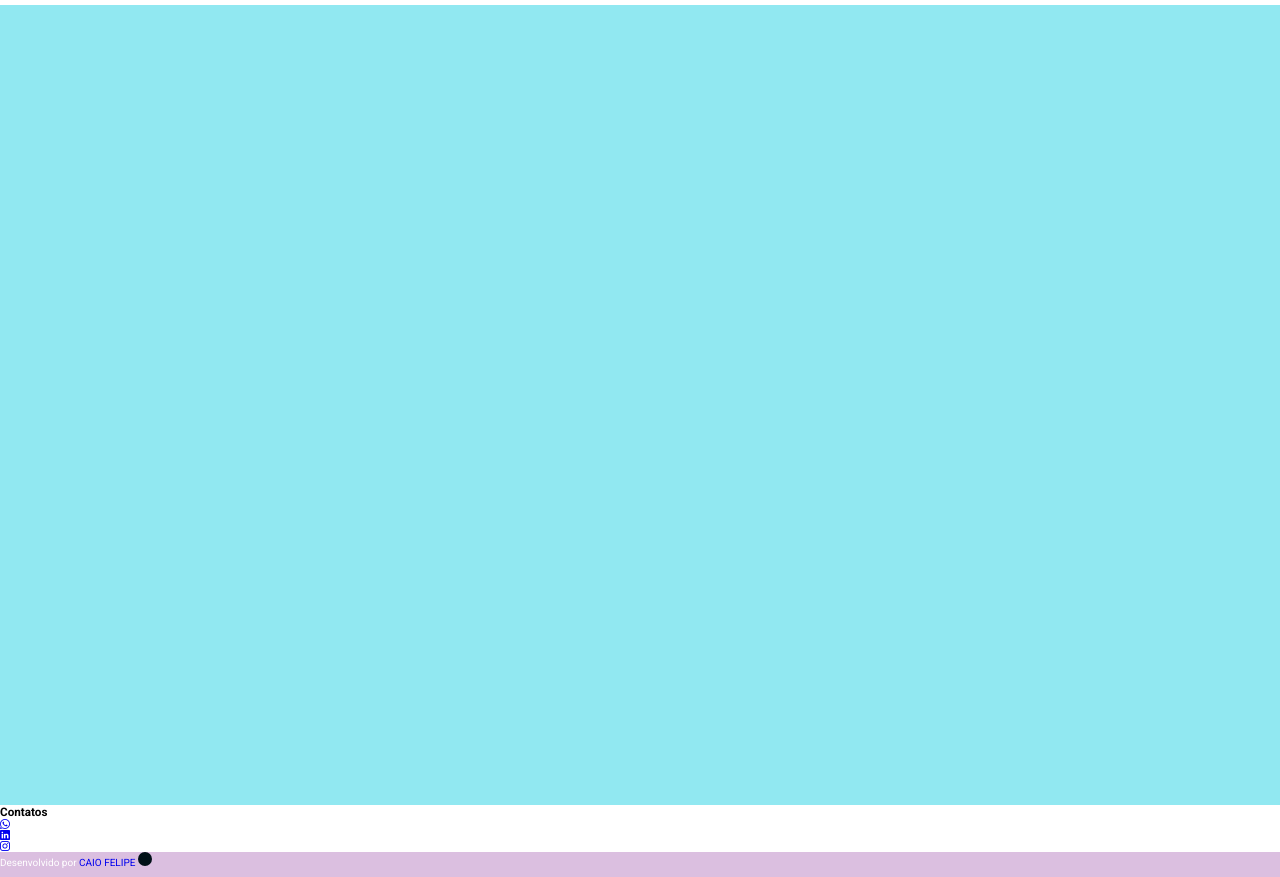
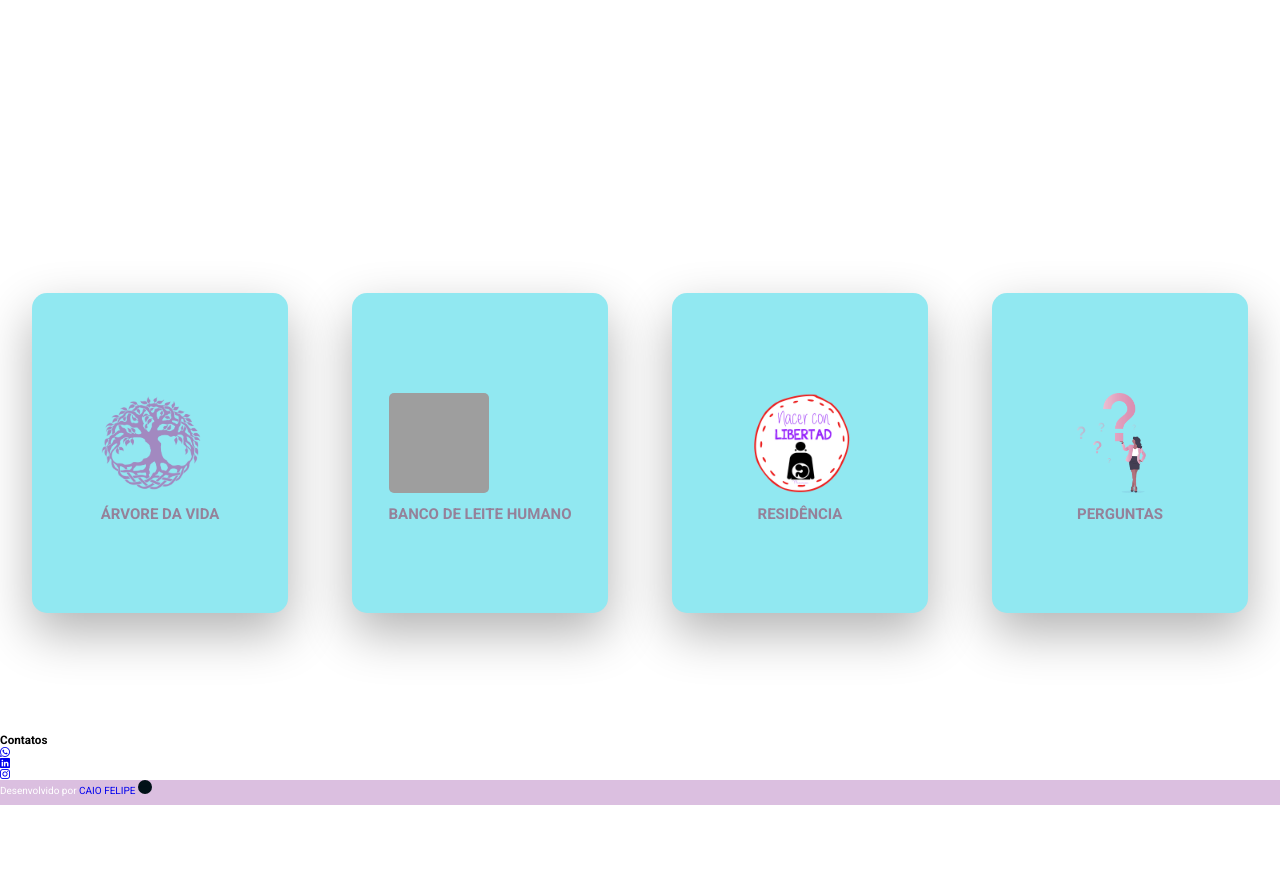
Before and after one commit to caiofelipebss/siteGabi, a plain HTML site: page index.html in a window 1280 px wide. Shown: the part 1347-2224 px from the top of the page. After the commit the page ends 2152 px from the top, so only its background shows below. Drawn offline with nearby package versions, Linux system fonts and the light colour scheme; grey boxes are pictures that could not be loaded.

Commit message:
Com a parte dos destaques

```diff
--- a/index.html
+++ b/index.html
@@ -21,8 +21,8 @@
             <ul class="list-menu">
                 <li><a href="#home">INÍCIO</a></li>
                 <li><a href="#sobremim">SOBRE MIM</a></li>
+                <li><a href="#destaques" >DESTAQUES</a></li>
                 <li><a href="#">POSTS</a></li>
-                <li><a href="https://www.instagram.com/stories/highlights/17863529251789924/" target="_blank">PERGUNTAS</a></li>
                 <li><a href="#">GALERIA</a></li>
                 <li><a href="https://www.instagram.com/euamopartejar/"  target="_blank"><i class="bi bi-instagram"></i></a></li>
                 <li><a href="https://www.linkedin.com/in/gabriela-farias-60b3611a2/" target="_blank"><i class="bi bi-linkedin"></i></a></li>
@@ -38,7 +38,7 @@
     </header>
 
     <section class="first-section" id="home">
-        <div class="conteudo-principal">
+        <div class="first-content">
             <h1>"Para mudar o mundo, precisamos mudar a forma de nascer." — Michel Odent</h1>
             <div class="btn">
                 <button class="entreEmContato">ENTRE EM CONTATO</button>
@@ -56,16 +56,123 @@
             </div>
 
             <div class="img-gabi">
-                <img src="/imagens/gabi.jpg" alt="">
+                <img src="/imagens/gabi.jpg" alt="imagem de uma árvore da vida">
             </div>
         </div>
     </section>
 
-    <section class="posts">
-        <div>
+    <section class="container-destaques" id="destaques">
+        <article class="card">
 
-        </div>
+            <div class="face face1">
+                <div class="content-destaque">
+                    <img src="/imagens/kisspng-tree-of-life-celtic-sacred-trees-celtic-knot-celts-tree-of-life-5ac74001a727c4.3118458315230074896847.png" alt="">
+                    <h3>ÁRVORE DA VIDA</h3>
+                </div>
+            </div>
+
+            <div class="face face2">
+                <div class="content-destaque">
+                    <p>
+                        A árvore da vida é o carimbo da placenta feito com tinta guache em uma folha de papel,
+                        acompanhado de algumas palavras de carinho e um breve relato do parto e integra as práticas do parto humanizado.
+                    </p>
+
+                    <a href="https://www.instagram.com/stories/highlights/17872393754712129/" target="_blank">Ver Mais</a>
+                </div>
+            </div>
+
+        </article>
+
+        <article class="card">
+
+            <div class="face face1">
+                <div class="content-destaque">
+                    <img src="https://cdn-icons-png.flaticon.com/512/4080/4080241.png" alt="">
+                    <h3>BANCO DE LEITE HUMANO</h3>
+                </div>
+            </div>
+
+            <div class="face face2">
+                <div class="content-destaque">
+                    <p>
+                        A doação de leite materno é fundamental para ampliar as chances de recuperação de bebês prematuros e/ou de baixo peso que estão internados em UTIs neonatais,
+                        além de proporcionar um desenvolvimento mais saudável por toda a vida. Toda mulher que amamenta é uma possível doadora de leite humano.
+                    </p>
+
+                    <a href="https://www.instagram.com/stories/highlights/18135556054097476/" target="_blank">Ver Mais</a>
+                </div>
+            </div>
+
+        </article>
+
+        <article class="card">
+
+            <div class="face face1">
+                <div class="content-destaque">
+                    <img src="/imagens/kisspng-liberty-childbirth-law-reproductive-health-libertad-5b24259a905c36.1471762115290955785913.png" alt="">
+                    <h3>RESIDÊNCIA </h3>
+                </div>
+            </div>
+
+            <div class="face face2">
+                <div class="content-destaque">
+                    <p>Lorem ipsum dolor sit amet consectetur, adipisicing elit. Accusantium autem sequi doloremque veritatis nemo?
+                    Accusamus, veniam exercitationem optio, porro illum odio eos unde commodi aspernatur molestias voluptatem odit voluptatibus quas.
+                    </p>
+
+                    <a href="https://www.instagram.com/stories/highlights/17909612083423353/" target="_blank">Ver Mais</a>
+                </div>
+            </div>
+
+        </article>
+
+        <article class="card">
+
+            <div class="face face1">
+                <div class="content-destaque">
+                    <img src="/imagens/transparent-question-mark-5f2046e7e34465.0655370215959508239309.png" alt="">
+                    <h3>PERGUNTAS</h3>
+                </div>
+            </div>
+
+            <div class="face face2">
+                <div class="content-destaque">
+                    <p>Lorem ipsum dolor sit amet consectetur, adipisicing elit. Accusantium autem sequi doloremque veritatis nemo?
+                    Accusamus, veniam exercitationem optio, porro illum odio eos unde commodi aspernatur molestias voluptatem odit voluptatibus quas.
+                    </p>
+
+                    <a href="https://www.instagram.com/stories/highlights/17863529251789924/" target="_blank">Ver Mais</a>
+                </div>
+            </div>
+
+        </article>
+
+
     </section>
+
+    <!-- <main class="artigos">
+        <article class="card1">
+            <header>
+
+            </header>
+            <p></p>
+        </article>
+
+        <article class="card2">
+            <header>
+
+            </header>
+            <p></p>
+        </article>
+
+        <article class="card3">
+            <header>
+
+            </header>
+            <p></p>
+        </article>
+    </main> -->
 
 
     <section class="contatos" id="contatos">
--- a/style.css
+++ b/style.css
@@ -27,7 +27,6 @@ html {
     align-items: center;
     background-color: rgb(219, 191, 224);
     position: fixed;
-    padding-left: 30rem;
 }
 
 .content .logo a{
@@ -88,7 +87,7 @@ html {
     align-items: center;
 }
 
-.first-section .conteudo-principal {
+.first-section .first-content {
     display: flex;
     flex-direction: column;
     align-items: center;
@@ -127,10 +126,12 @@ html {
 .sobre-mim {
     background-color:  white;
     padding-bottom: 5rem;
-    color:  rgb(149, 129, 153);;
+    color:  rgb(149, 129, 153);
     display: flex;
     align-items: center;
     justify-content: center;
+    height: 80vh;
+    width: 100vw;
 }
 
 .content-sobre {
@@ -166,12 +167,104 @@ html {
     width: 600px;
 }
 
-.posts {
+
+/* DESTAQUES */
+
+.container-destaques {
+    width: 100vw;
+    height: 80vh;
+    position:relative;
+    display: flex;
+    justify-content: space-around;
+    align-items: center;
+}
+
+.container-destaques img {
+    max-width: 100px;
+    height: 100px;
+    transition: 0.5s;
+    border-radius: 5px;
+    margin-top: 10px;
+}
+
+.container-destaques .card {
+    position: relative;
+    cursor: pointer;
+}
+
+.container-destaques .card .face {
+    width: 20vw;
+    height: 40vh;
+    transition: 0.5s;
+    border-radius: 5px;
+}
+
+.container-destaques .card .face.face1 {
+    position: relative;
     background-color: #91e8f1;
-    width: 100vw;
-    height: 100vh;
+    display: flex;
+    justify-content: center;
+    align-items: center;
+    box-shadow: 0 20px 50px rgba(0,0,0, 0.3);
+    border-radius: 15px;
+    z-index: 1;
+    transform: translateY(200px);
+}
 
+.container-destaques .card:hover .face.face1 {
+    background: rgb(219, 191, 224);
+    transform: translateY(0);
 }
+
+.container-destaques .card:hover .face.face1 {
+    opacity: 0.5;
+    transition: 0.5s;
+}
+
+.container-destaques .card:hover .face.face1 .content-destaque {
+    opacity: 1;
+}
+
+.container-destaques .card .face.face1 .content-destaque  img{
+    max-width: 100px;
+}
+
+.container-destaques .card .face.face1 .content-destaque h3 {
+    margin: 10px 0 0;
+    color: rgb(149, 129, 153);
+    text-align: center;
+    font-size: 1.5em;
+}
+
+.container-destaques .card .face.face2 {
+    align-items: center;
+    padding: 10px;
+    text-align: justify;
+    color: rgb(149, 129, 153);
+}
+
+.container-destaques .card .face.face2 .content-destaque a {
+    margin: 15px 0 0;
+    display: inline-block;
+    font-weight: 900;
+    color: #333;
+    padding:5px;
+    border: 1px solid #333;
+    transition: 0.5s;
+}
+
+.container-destaques .card .face.face2 .content-destaque a:hover {
+    border-radius: 10px;
+    background-color: #10536d;
+    color: white;
+}
+
+
+
+
+
+
+
 
 
 footer {
```
Also changed, not shown: imagens/kisspng-liberty-childbirth-law-reproductive-health-libertad-5b24259a905c36.1471762115290955785913.png (added), imagens/kisspng-tree-of-life-celtic-sacred-trees-celtic-knot-celts-tree-of-life-5ac74001a727c4.3118458315230074896847.png (added), imagens/transparent-question-mark-5f2046e7e34465.0655370215959508239309.png (added).
